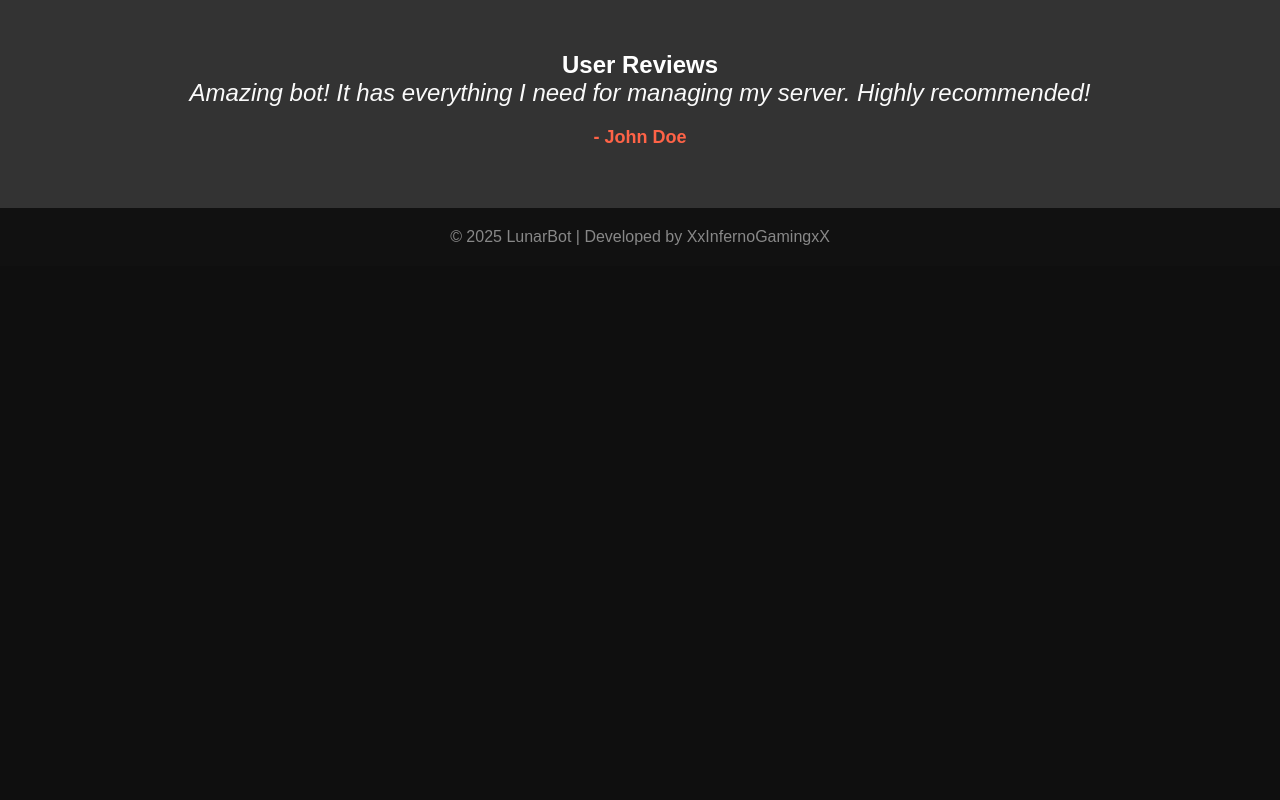
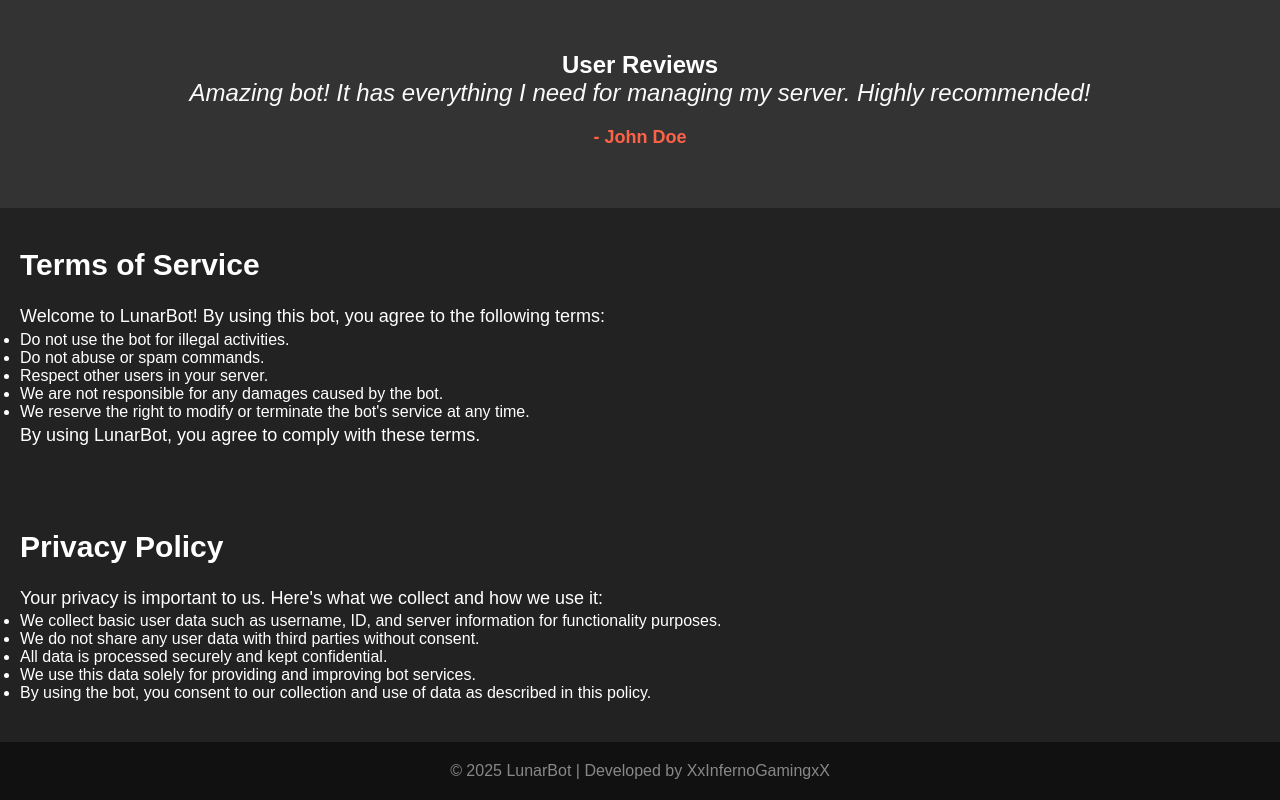
Before and after one commit to XxInfernoGamingxX1/LunarBot, a plain HTML site: page index.html in a window 1280 px wide. Shown: the part 1404-2204 px from the top of the page. Before the commit the page ends 1670 px from the top, so only its background shows below. Drawn offline with Linux system fonts and the light colour scheme.

Commit message:
Update index.html

```diff
--- a/index.html
+++ b/index.html
@@ -150,6 +150,32 @@
       font-size: 18px;
       font-weight: bold;
     }
+    .policy-links {
+      margin-top: 30px;
+      text-align: center;
+      font-size: 16px;
+    }
+    .policy-links a {
+      color: #ff6347;
+      text-decoration: none;
+      margin: 0 10px;
+    }
+    .policy-links a:hover {
+      text-decoration: underline;
+    }
+    .policy-section {
+      padding: 40px 20px;
+      background: #222;
+      color: #fff;
+    }
+    .policy-section h3 {
+      font-size: 30px;
+      margin-bottom: 20px;
+    }
+    .policy-section p {
+      font-size: 18px;
+      line-height: 1.6;
+    }
   </style>
 </head>
 <body>
@@ -209,6 +235,33 @@
     <div class="review-author" id="review-author"></div>
   </section>
 
+  <!-- Terms of Service Section -->
+  <section class="policy-section" id="tos">
+    <h3>Terms of Service</h3>
+    <p>Welcome to LunarBot! By using this bot, you agree to the following terms:</p>
+    <ul>
+      <li>Do not use the bot for illegal activities.</li>
+      <li>Do not abuse or spam commands.</li>
+      <li>Respect other users in your server.</li>
+      <li>We are not responsible for any damages caused by the bot.</li>
+      <li>We reserve the right to modify or terminate the bot's service at any time.</li>
+    </ul>
+    <p>By using LunarBot, you agree to comply with these terms.</p>
+  </section>
+
+  <!-- Privacy Policy Section -->
+  <section class="policy-section" id="privacy-policy">
+    <h3>Privacy Policy</h3>
+    <p>Your privacy is important to us. Here's what we collect and how we use it:</p>
+    <ul>
+      <li>We collect basic user data such as username, ID, and server information for functionality purposes.</li>
+      <li>We do not share any user data with third parties without consent.</li>
+      <li>All data is processed securely and kept confidential.</li>
+      <li>We use this data solely for providing and improving bot services.</li>
+      <li>By using the bot, you consent to our collection and use of data as described in this policy.</li>
+    </ul>
+  </section>
+
   <!-- Footer Section -->
   <footer class="footer">
     <p>&copy; 2025 LunarBot | Developed by XxInfernoGamingxX</p>
```
